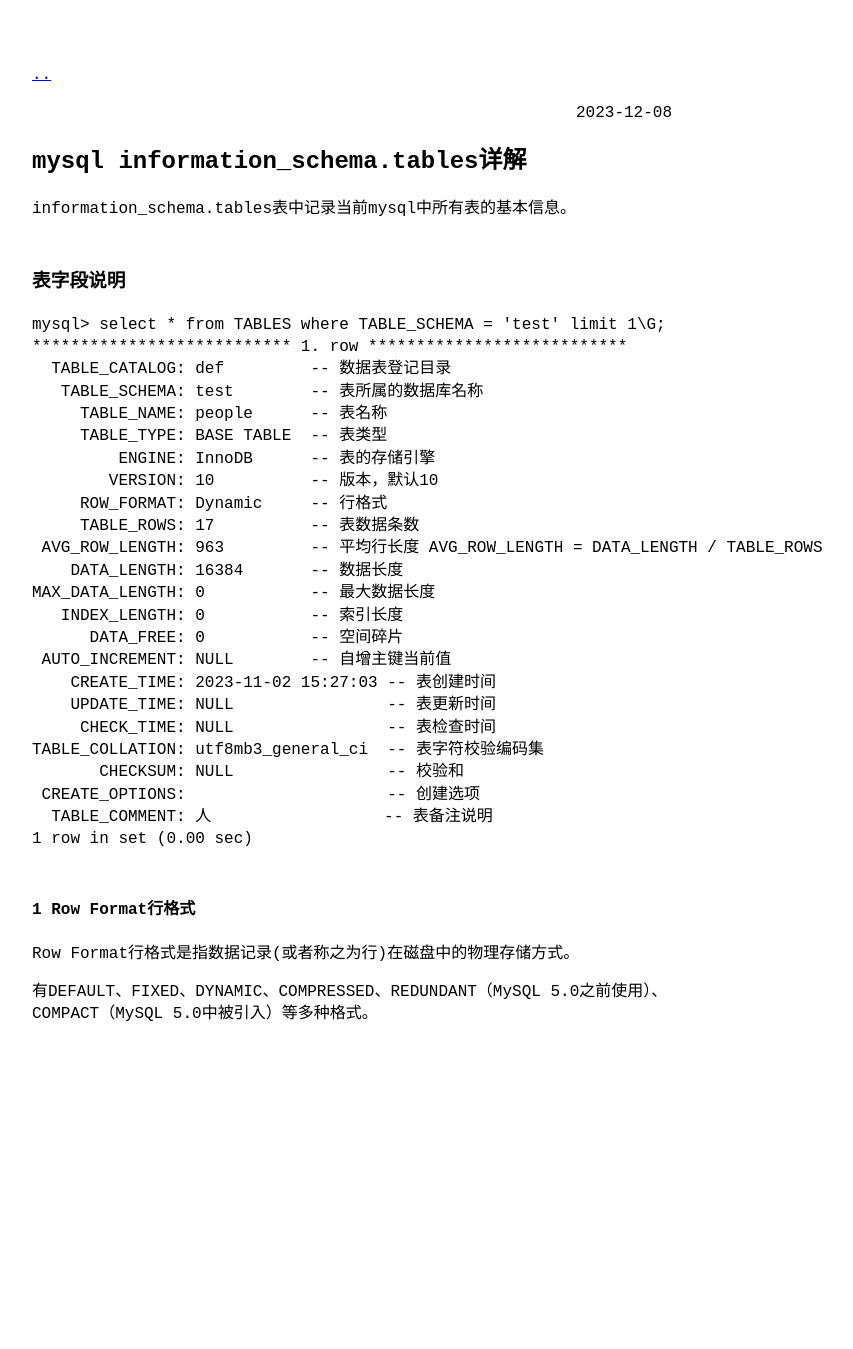
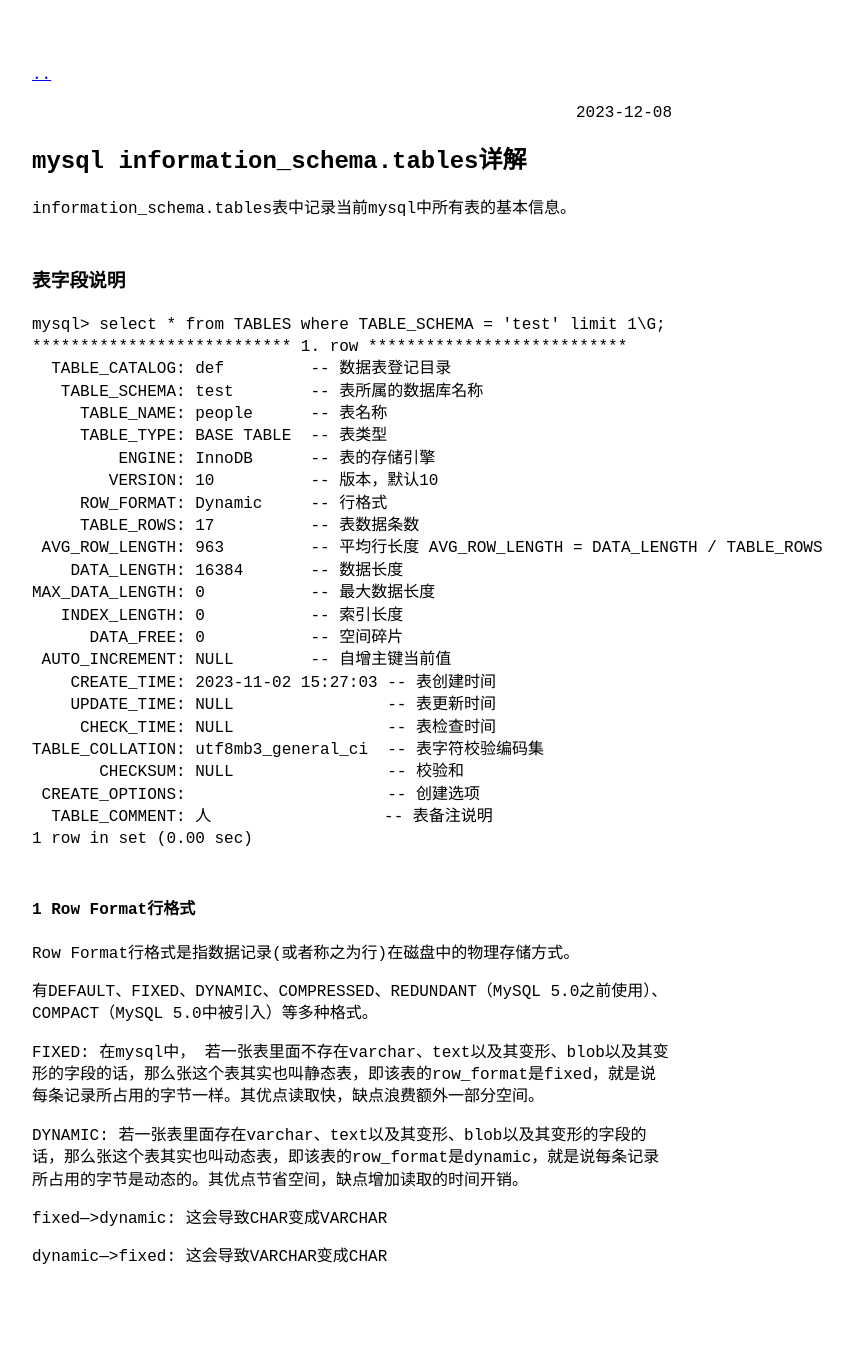
Before and after one commit to Jurneez/doraemon, a Jekyll site: the page built from _posts/2023-12-08-mysql-information_schema-tables.md, in a window 1280 px wide. Shown: the whole page, without its empty margins (288-1141 px from the left). Built offline with Jekyll 4.4.1, drawn with Linux system fonts in a browser that asks for light colours; before the commit the page ends 1106 px from its top, so only the background shows below that.

Commit message:
Row Format行格式

```diff
--- a/_posts/2023-12-08-mysql-information_schema-tables.md
+++ b/_posts/2023-12-08-mysql-information_schema-tables.md
@@ -38,3 +38,11 @@ TABLE_COLLATION: utf8mb3_general_ci  -- 表字符校验编码集
 Row Format行格式是指数据记录(或者称之为行)在磁盘中的物理存储方式。
 
 有DEFAULT、FIXED、DYNAMIC、COMPRESSED、REDUNDANT（MySQL 5.0之前使用）、COMPACT（MySQL 5.0中被引入）等多种格式。
+
+FIXED: 在mysql中， 若一张表里面不存在varchar、text以及其变形、blob以及其变形的字段的话，那么张这个表其实也叫静态表，即该表的row_format是fixed，就是说每条记录所占用的字节一样。其优点读取快，缺点浪费额外一部分空间。
+
+DYNAMIC: 若一张表里面存在varchar、text以及其变形、blob以及其变形的字段的话，那么张这个表其实也叫动态表，即该表的row_format是dynamic，就是说每条记录所占用的字节是动态的。其优点节省空间，缺点增加读取的时间开销。
+
+fixed--->dynamic: 这会导致CHAR变成VARCHAR
+
+dynamic--->fixed: 这会导致VARCHAR变成CHAR
```
